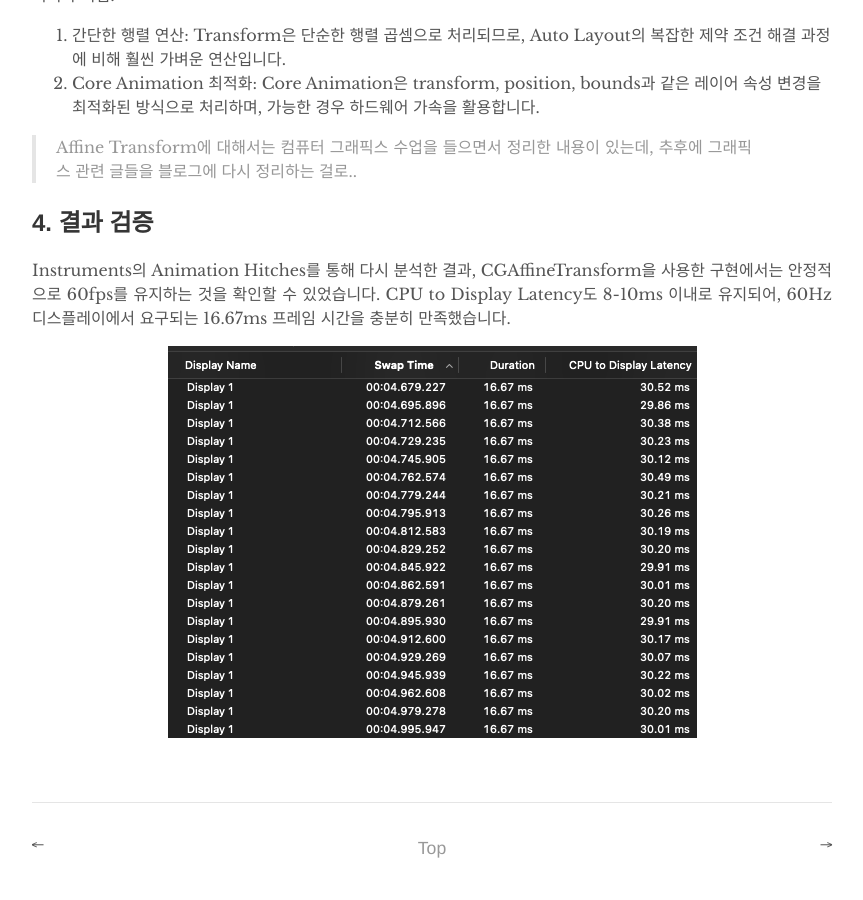
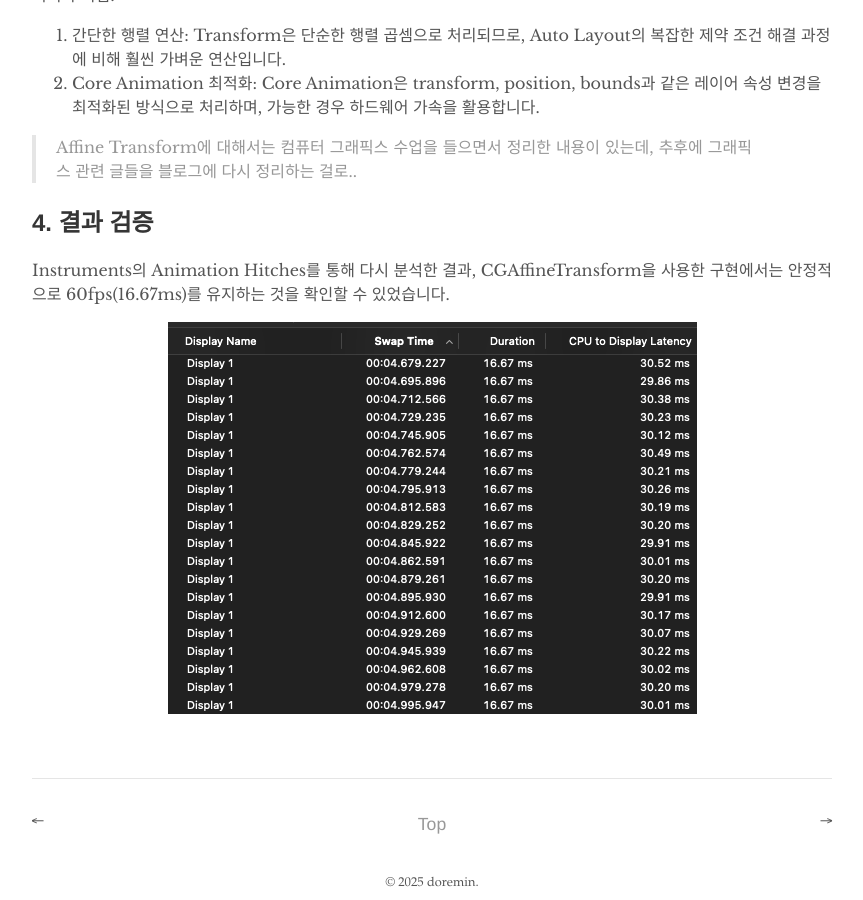
Before and after one commit to doremin/doremin.github.io, a Jekyll site: the page built from _posts/2024-12-18-20:17.md, in a window 1280 px wide and 900 px high, scrolled down 1145 px. Shown: the whole window, without its empty margins (208-1071 px from the left). Built offline with Jekyll 4.4.1, drawn with Linux system fonts in a browser that asks for light colours.

Commit message:
CPU to Display Latency 언급 삭제

```diff
--- a/_posts/2024-12-18-20:17.md
+++ b/_posts/2024-12-18-20:17.md
@@ -34,6 +34,6 @@ Auto Layout은 Cassowary 알고리즘을 사용하여 제약 조건을 해결합
 
 ## 4. 결과 검증
 
-Instruments의 Animation Hitches를 통해 다시 분석한 결과, CGAffineTransform을 사용한 구현에서는 안정적으로 60fps를 유지하는 것을 확인할 수 있었습니다. CPU to Display Latency도 8-10ms 이내로 유지되어, 60Hz 디스플레이에서 요구되는 16.67ms 프레임 시간을 충분히 만족했습니다.
+Instruments의 Animation Hitches를 통해 다시 분석한 결과, CGAffineTransform을 사용한 구현에서는 안정적으로 60fps(16.67ms)를 유지하는 것을 확인할 수 있었습니다.
 
 ![Analyze](/assets/images/2024-12-18/image-1.png)
```
